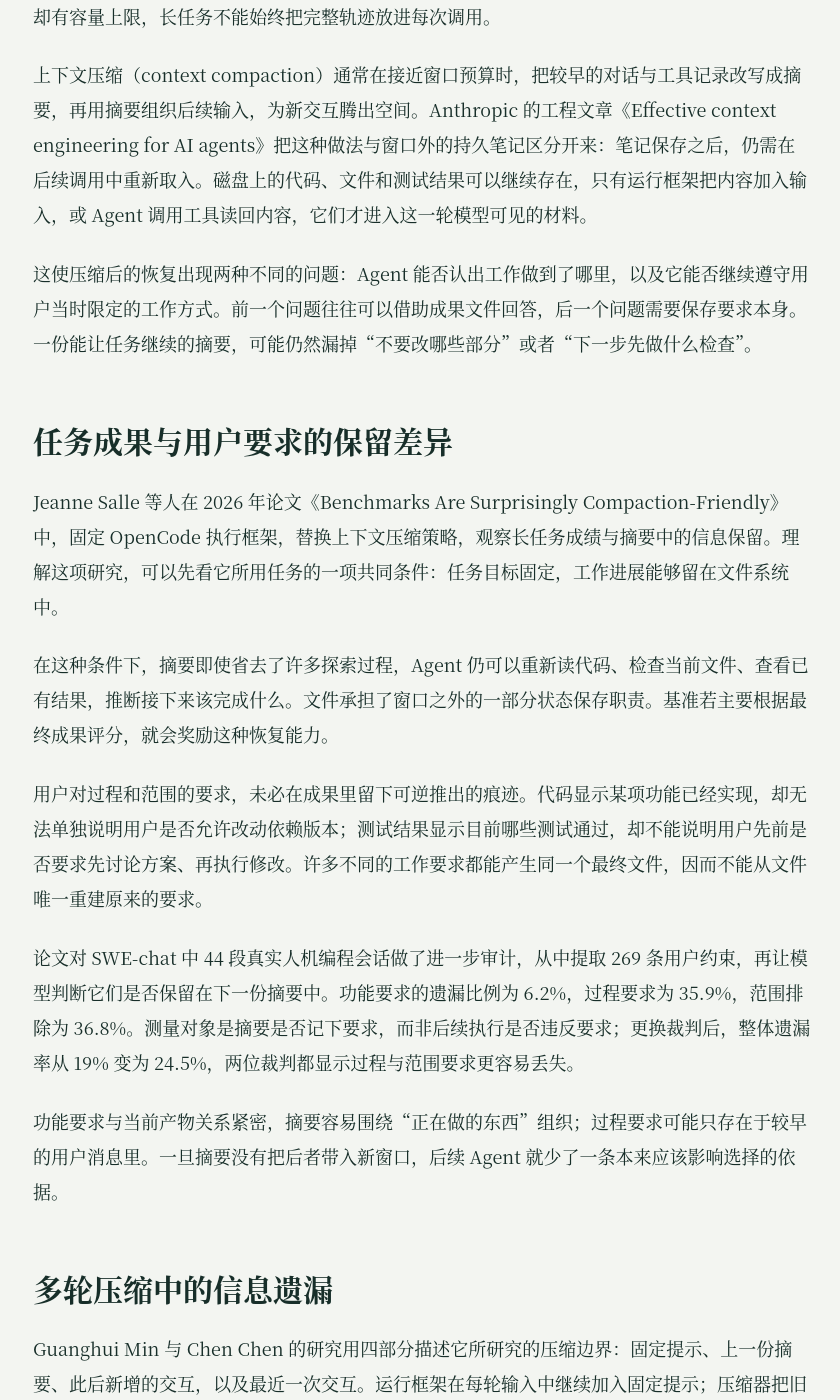
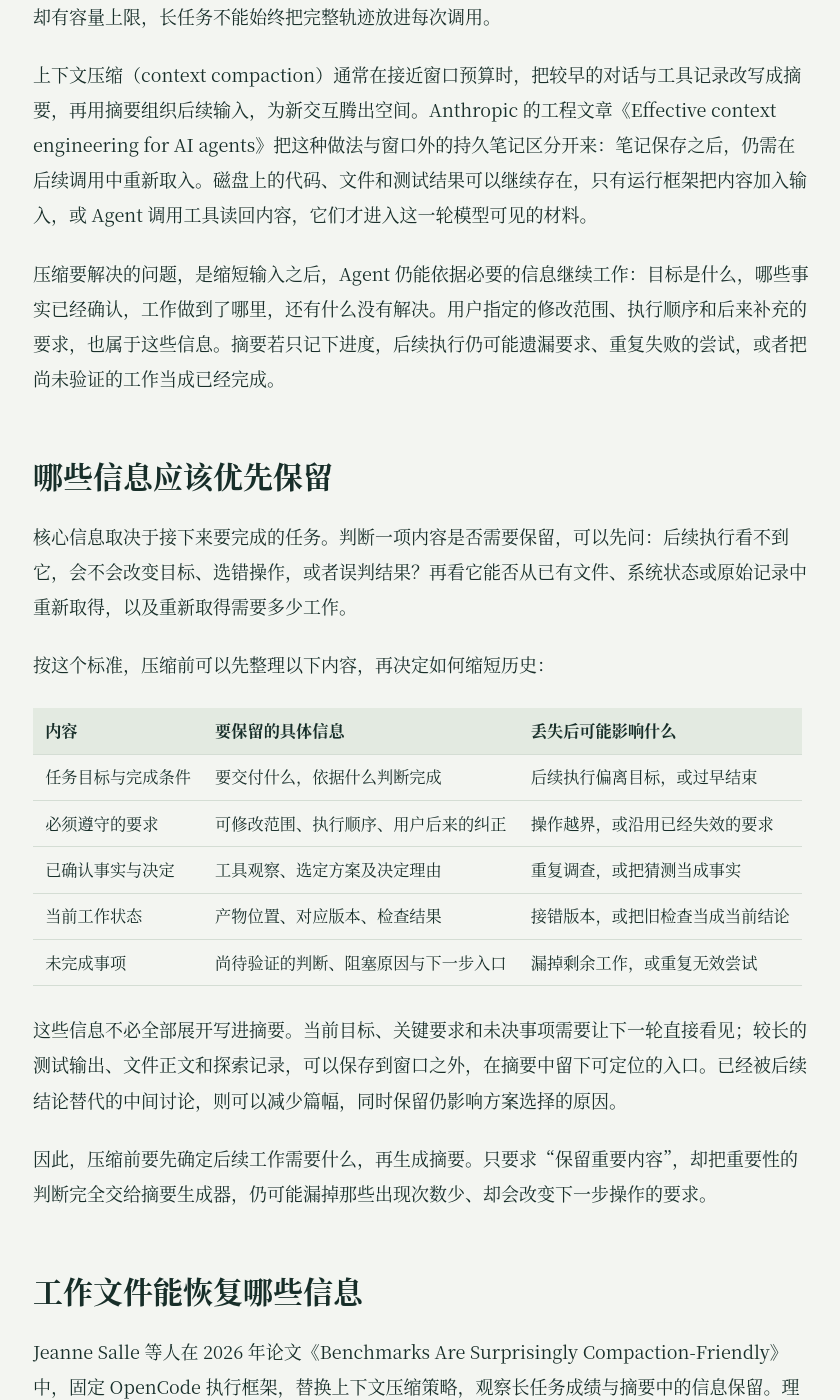
Before and after one commit to deewhale/deewhale.github.io, a Jekyll site: the page built from _posts/2026-11-09-agent-context-compaction.md, in a window 1280 px wide and 1400 px high, scrolled down 671 px. Shown: the whole window, without its empty margins (217-1057 px from the left). Built offline with Jekyll 4.4.1, drawn with Linux system fonts in a browser that asks for light colours; some of the changed text lies outside the part shown.

Commit message:
edit: focus context compaction on preserving essential information

```diff
--- a/_posts/2026-11-09-agent-context-compaction.md
+++ b/_posts/2026-11-09-agent-context-compaction.md
@@ -1,12 +1,12 @@
 ---
 layout: post
-title: "Agent 上下文压缩：信息丢失与用户约束的保留"
-description: "长任务怎样用摘要跨越有限上下文窗口，文件与用户原话分别恢复什么，以及来源核对怎样过滤摘要新增的错误安排。"
+title: "Agent 上下文压缩：如何保留核心信息"
+description: "从任务目标、已确认事实、工作进度和未完成事项出发，讨论上下文压缩时如何选择保留内容，通过摘要、工作记录与原文回查减少重要信息的遗漏和失真。"
 image: "/assets/images/posts/agent-context-compaction-mechanism.png"
 image_alt: "原始会话经摘要和工作记录两条路径进入后续 Agent 决策的关系图"
 date: 2026-11-09 15:13:41 +0800
 display_date: 2026-11-01
-last_modified_at: 2026-11-09 16:55:25 +0800
+last_modified_at: 2026-11-10 18:48:55 +0800
 tags: [Agent, 系统设计]
 ---
 
@@ -14,9 +14,27 @@ Agent 每调用一次模型，都要由运行框架组织这一轮输入：指
 
 上下文压缩（context compaction）通常在接近窗口预算时，把较早的对话与工具记录改写成摘要，再用摘要组织后续输入，为新交互腾出空间。Anthropic 的工程文章《Effective context engineering for AI agents》把这种做法与窗口外的持久笔记区分开来：笔记保存之后，仍需在后续调用中重新取入。磁盘上的代码、文件和测试结果可以继续存在，只有运行框架把内容加入输入，或 Agent 调用工具读回内容，它们才进入这一轮模型可见的材料。
 
-这使压缩后的恢复出现两种不同的问题：Agent 能否认出工作做到了哪里，以及它能否继续遵守用户当时限定的工作方式。前一个问题往往可以借助成果文件回答，后一个问题需要保存要求本身。一份能让任务继续的摘要，可能仍然漏掉“不要改哪些部分”或者“下一步先做什么检查”。
+压缩要解决的问题，是缩短输入之后，Agent 仍能依据必要的信息继续工作：目标是什么，哪些事实已经确认，工作做到了哪里，还有什么没有解决。用户指定的修改范围、执行顺序和后来补充的要求，也属于这些信息。摘要若只记下进度，后续执行仍可能遗漏要求、重复失败的尝试，或者把尚未验证的工作当成已经完成。
 
-## 任务成果与用户要求的保留差异
+## 哪些信息应该优先保留
+
+核心信息取决于接下来要完成的任务。判断一项内容是否需要保留，可以先问：后续执行看不到它，会不会改变目标、选错操作，或者误判结果？再看它能否从已有文件、系统状态或原始记录中重新取得，以及重新取得需要多少工作。
+
+按这个标准，压缩前可以先整理以下内容，再决定如何缩短历史：
+
+| 内容 | 要保留的具体信息 | 丢失后可能影响什么 |
+|---|---|---|
+| 任务目标与完成条件 | 要交付什么，依据什么判断完成 | 后续执行偏离目标，或过早结束 |
+| 必须遵守的要求 | 可修改范围、执行顺序、用户后来的纠正 | 操作越界，或沿用已经失效的要求 |
+| 已确认事实与决定 | 工具观察、选定方案及决定理由 | 重复调查，或把猜测当成事实 |
+| 当前工作状态 | 产物位置、对应版本、检查结果 | 接错版本，或把旧检查当成当前结论 |
+| 未完成事项 | 尚待验证的判断、阻塞原因与下一步入口 | 漏掉剩余工作，或重复无效尝试 |
+
+这些信息不必全部展开写进摘要。当前目标、关键要求和未决事项需要让下一轮直接看见；较长的测试输出、文件正文和探索记录，可以保存到窗口之外，在摘要中留下可定位的入口。已经被后续结论替代的中间讨论，则可以减少篇幅，同时保留仍影响方案选择的原因。
+
+因此，压缩前要先确定后续工作需要什么，再生成摘要。只要求“保留重要内容”，却把重要性的判断完全交给摘要生成器，仍可能漏掉那些出现次数少、却会改变下一步操作的要求。
+
+## 工作文件能恢复哪些信息
 
 Jeanne Salle 等人在 2026 年论文《Benchmarks Are Surprisingly Compaction-Friendly》中，固定 OpenCode 执行框架，替换上下文压缩策略，观察长任务成绩与摘要中的信息保留。理解这项研究，可以先看它所用任务的一项共同条件：任务目标固定，工作进展能够留在文件系统中。
 
@@ -24,7 +42,7 @@ Jeanne Salle 等人在 2026 年论文《Benchmarks Are Surprisingly Compaction-F
 
 用户对过程和范围的要求，未必在成果里留下可逆推出的痕迹。代码显示某项功能已经实现，却无法单独说明用户是否允许改动依赖版本；测试结果显示目前哪些测试通过，却不能说明用户先前是否要求先讨论方案、再执行修改。许多不同的工作要求都能产生同一个最终文件，因而不能从文件唯一重建原来的要求。
 
-论文对 SWE-chat 中 44 段真实人机编程会话做了进一步审计，从中提取 269 条用户约束，再让模型判断它们是否保留在下一份摘要中。功能要求的遗漏比例为 6.2%，过程要求为 35.9%，范围排除为 36.8%。测量对象是摘要是否记下要求，而非后续执行是否违反要求；更换裁判后，整体遗漏率从 19% 变为 24.5%，两位裁判都显示过程与范围要求更容易丢失。
+论文对 SWE-chat 中 44 段真实人机编程会话做了进一步审计，从中提取 269 条用户提出的要求，包括功能、工作过程和不应改动的范围，再让模型判断它们是否保留在下一份摘要中。功能要求的遗漏比例为 6.2%，过程要求为 35.9%，范围排除为 36.8%。测量对象是摘要是否记下要求，而非后续执行是否违反要求；更换裁判后，整体遗漏率从 19% 变为 24.5%，两位裁判都显示过程与范围要求更容易丢失。
 
 功能要求与当前产物关系紧密，摘要容易围绕“正在做的东西”组织；过程要求可能只存在于较早的用户消息里。一旦摘要没有把后者带入新窗口，后续 Agent 就少了一条本来应该影响选择的依据。
 
@@ -62,23 +80,25 @@ Guanghui Min 与 Chen Chen 的论文《Prune the Summary, Not the History: Sourc
 
 依据这两项研究中的信息依赖，可以把后续执行需要的材料组织成三类：摘要让接手者知道方向，工作记录定位成果，原始记录回答精确要求与观察从何而来。三类材料各自对应一种读取任务。
 
-摘要适合保存当前目标、主要进度、未决问题和下一步入口。对于会改变执行范围的要求，可以在摘要里保留简短内容和独立的约束编号。编号背后需要由运行框架维护一份持久索引，将它映射到原消息及具体位置，并记录后来哪条消息更新了要求。这样，编号才是可以解析的引用；只让压缩器写出一个编号，后续执行者仍无从取得原话。
+摘要适合保存当前目标、主要进度、未决问题和下一步入口。会改变后续操作的要求，应简明写出；需要精确核对时，再附上对应原消息的编号与位置。运行框架维护这些引用，并记录后来哪条消息更新了要求。这样，下一轮既能直接看到当前要求，也能按引用取回原话，而不用从一个含混的“详见历史”重新搜索。
 
 工作记录可以把产物位置、对应版本、已做检查及检查结果连起来。接手者读到“某项检查通过”时，必须知道检查针对哪个版本；否则文件已经改变，旧结论仍可能被当成当前状态。对于尚未验证的工作，记录应保留其身份，避免在摘要中被缩写成“已完成”。
 
-原始会话与工具记录承担精确回查。运行框架可以在相关决策前按约束编号取回当前有效的消息，把原文及适用范围加入下一次模型输入；也可以提供检索工具，由 Agent 发起读取，再将返回内容带入窗口。前一种安排由框架触发，后一种还依赖 Agent 选择何时读。持久索引保存对应关系，读取动作才把窗口外的原话交给当前执行者。
+原始会话与工具记录承担精确回查。运行框架可以在相关决策前按记录编号取回当前有效的消息，把原文及适用范围加入下一次模型输入；也可以提供检索工具，由 Agent 发起读取，再将返回内容带入窗口。前一种安排由框架触发，后一种还依赖 Agent 选择何时读。持久索引保存对应关系，读取动作才把窗口外的原话交给当前执行者。
 
 这也解释了落盘方案的一个难点。第一篇论文在压缩前把完整历史序列化到文件，再在摘要里告知路径，实验并未显示它稳定优于默认摘要。文件保存只解决“还能否取得”，没有替 Agent 完成“何时应读、去哪里找、找到后怎样影响行动”。若只给一个庞大历史文件，执行者仍可能直接沿摘要往下做。
 
 可供检查的读取规则应靠近决策点：准备扩大修改范围时核对范围要求，准备把未决事项写成完成时核对产物和检查记录，准备执行摘要里的待办时核对它是用户要求、已定决定还是压缩器的新推断。每次回查都有一个需要回答的问题，才不至于把“保存历史”变成另一个很少使用的功能。
 
-## 压缩质量评估：约束保留与执行结果
+## 如何检查核心信息有没有丢失
 
-评估这类系统，可以将任务成果与约束保留分开观察。成果检查回答文件是否达到目标；记录检查先回答原文是否仍在存储、编号能否解析；输入检查回答指定信息是否进入相关调用的窗口；执行轨迹再回答 Agent 在相关决策发生时是否采用了它。保存、进入窗口和影响选择是相接的三个环节；最终成果评分观察的是另一项结果。
+检查可以从压缩前整理的核心信息开始，逐项核对压缩后的输入：当前目标和完成条件是否还在，较新的要求是否覆盖了旧要求，已确认事实是否保留来源，未完成事项是否仍被标为未完成。用这份清单对照新摘要，才能发现本轮少了什么；只比较新旧摘要的相似程度，可能会继续接受旧摘要已经发生的遗漏。
+
+对于移到窗口之外的内容，还要检查引用能否取回正确版本，以及需要它的那次调用是否实际读到了它。成果检查回答文件是否达到目标；执行轨迹则回答 Agent 是否依据保留下来的信息采取了正确操作。例如摘要写着某项检查已经通过，应能定位受检版本；文件后来改变时，这条旧结果不能继续充当新版本已经验证的依据。
 
 对有来源检查的摘要，还可以逐项追踪：某条决定依据哪段观察，删除后是否仍有足够材料继续，保留下来的错误是否来自旧摘要。这样能够分清“没有把原要求带过来”和“带来了一项无依据的新安排”，修复时也就知道该补保存路径，还是该限制摘要生成的新解释。
 
-[Agent 压缩总成本分析](/posts/agent-compression-total-cost/)讨论压缩在后续运行中带来的成本变化；这里更直接的判断是，能继续完成工作所需的信息，与决定该怎样工作的依据，并不总在同一个位置。压缩设计要把两条恢复路径都交代清楚。
+[Agent 压缩总成本分析](/posts/agent-compression-total-cost/)讨论压缩在后续运行中带来的成本变化。评估压缩是否有效，还要看省下上下文之后，Agent 能否继续完成原来的任务：关键内容留在当前输入，详细材料有可用的读取入口，摘要里的事实和待办能与来源核对。减少文本的同时保住这些信息，压缩才有实际收益。
 
 ## 主要参考资料
 
```
